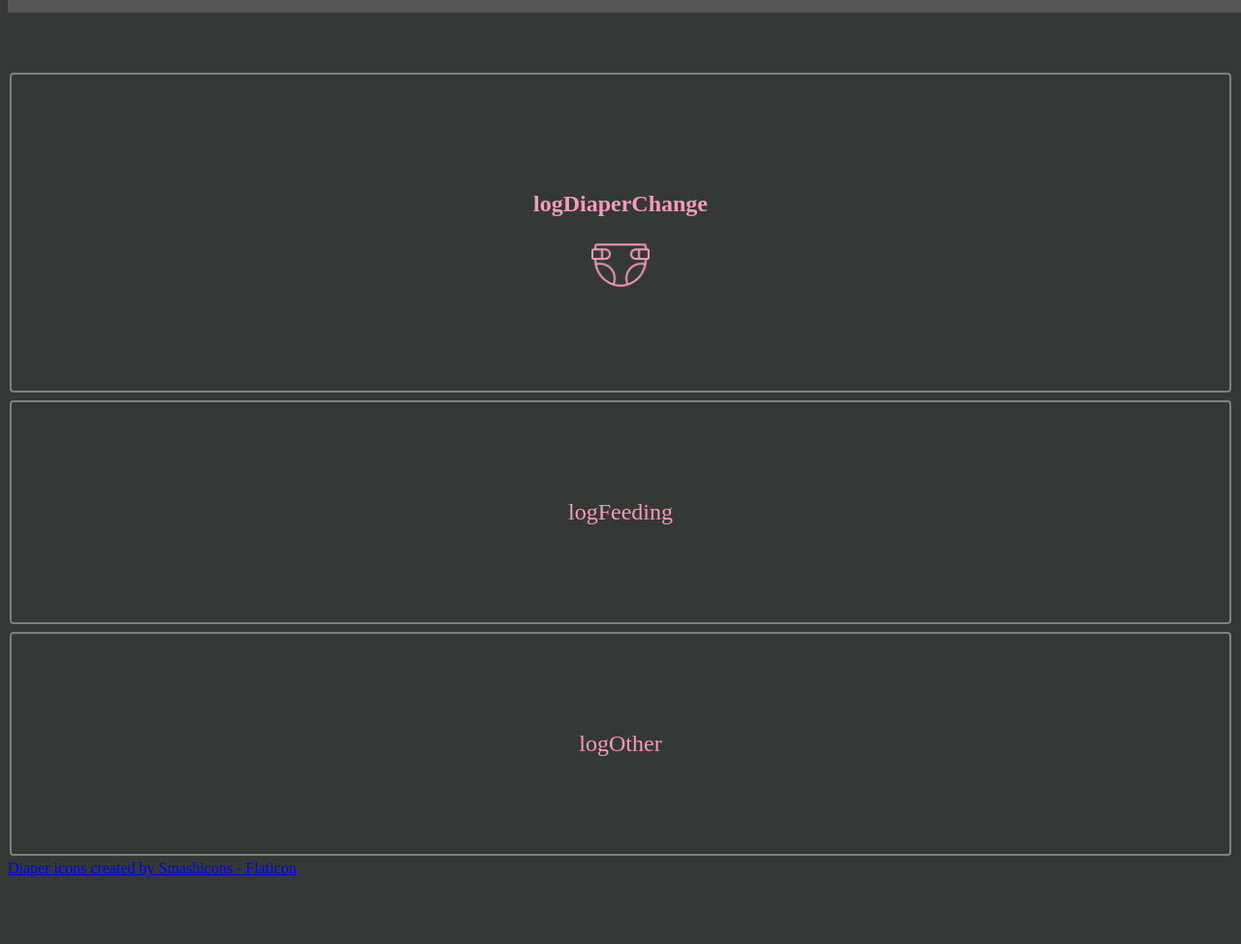
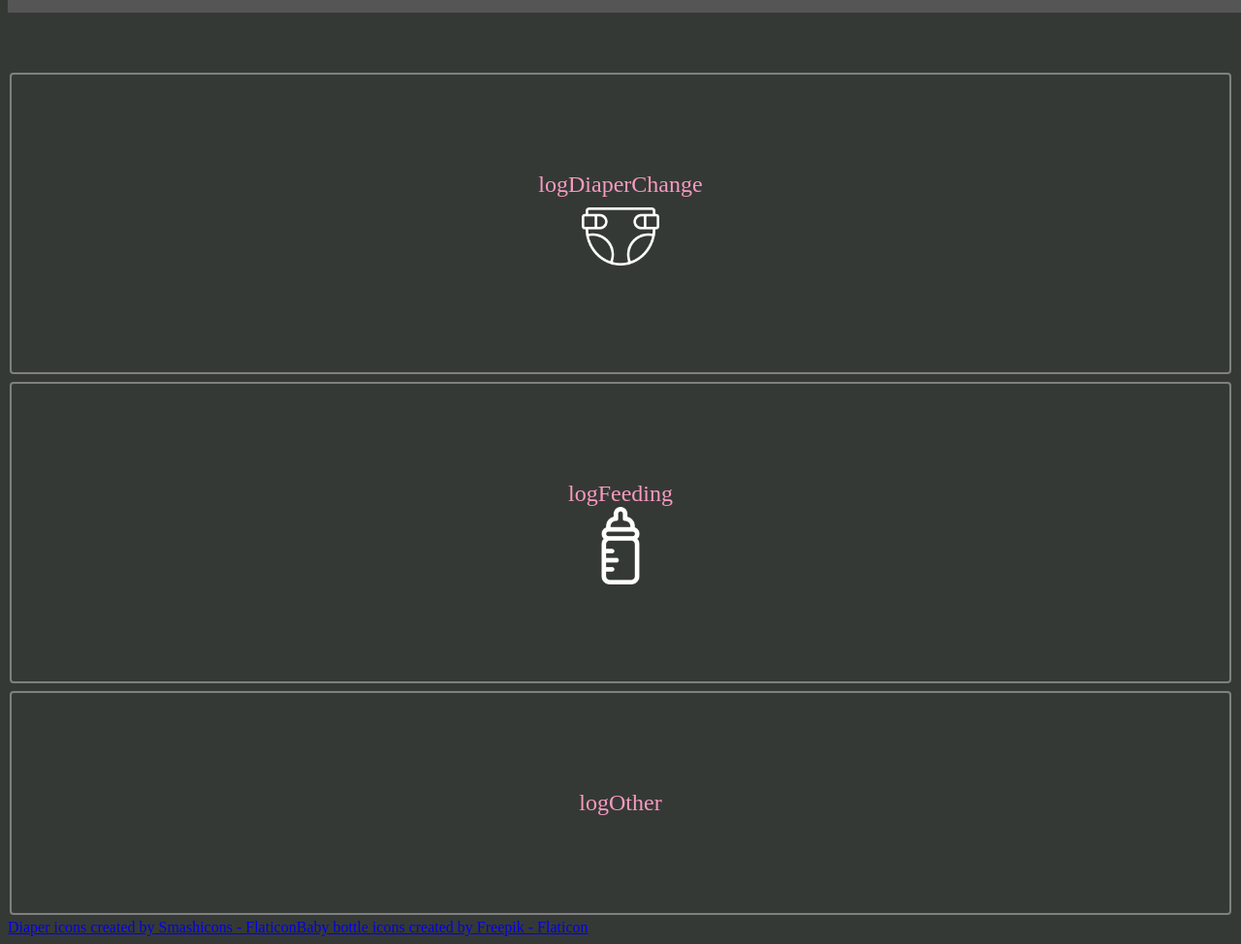
Before and after one commit to pjchapates/bebeLogger, a website: page html/index.html in a window 1280 px wide. Shown: the part 79-1053 px from the top of the page at 97% size. Before the commit the page ends 992 px from the top, so only its background shows below. Drawn offline with Linux system fonts and the light colour scheme; a web font is replaced by a local one.

Commit message:
cleaned up formatting and added bottle icon

```diff
--- a/html/index.html
+++ b/html/index.html
@@ -32,13 +32,14 @@
     <div class="flex-container-vert">
         <button class="big-button">
             <div class="flex-container-vert">
-                <h2>logDiaperChange</h2>
-                <img src="../resources/imgs/diaperIcon.png" alt="Diaper Icon" class="button-icon-center pink-img-filter"/>
+                logDiaperChange
+                <img src="../resources/imgs/diaper-icon.png" alt="Diaper Icon" class="button-icon-center pink-img-filter"/>
             </div>
         </button>
 
         <button class="big-button">
             logFeeding
+            <img src="../resources/imgs/bottle-icon.png" alt="Bottle Icon" class="button-icon-center pink-img-filter"/>
         </button>
 
         <button class="big-button">
@@ -51,6 +52,9 @@
 </body>
 
 <footer>
-    <a href="https://www.flaticon.com/free-icons/diaper" title="diaper icons">Diaper icons created by Smashicons - Flaticon</a>
+    <div class="flex-container">
+        <a href="https://www.flaticon.com/free-icons/diaper" title="diaper icons">Diaper icons created by Smashicons - Flaticon</a>
+        <a href="https://www.flaticon.com/free-icons/baby-bottle" title="baby bottle icons">Baby bottle icons created by Freepik - Flaticon</a>
+    </div>
 </footer>
 </html>
--- a/resources/css/dark-theme.css
+++ b/resources/css/dark-theme.css
@@ -73,7 +73,8 @@ button {
 }
 
 .pink-img-filter {
-  filter: invert(89%) sepia(16%) saturate(2069%) hue-rotate(286deg) brightness(96%) contrast(101%)
+  /* filter: invert(89%) sepia(16%) saturate(2069%) hue-rotate(286deg) brightness(96%) contrast(101%); */
+  filter: invert(100%);
 }
 
 #blink_text{
--- a/resources/css/layout.css
+++ b/resources/css/layout.css
@@ -8,7 +8,6 @@
     flex-direction: column;
 }
 
-/* Header */
 header {
   display: flex;
   justify-content: space-evenly;
@@ -30,19 +29,14 @@ header li {
   padding: 0 10px;
 }
 
-input {
-
-}
-
 .button-icon-center {
   display: block;
   margin-left: auto;
   margin-right: auto;
-  width: 5%;
+  width: 80px;
 }
 
-/* Main content */
 .main {
-  margin-top: 150px; /* Add a top margin to avoid content overlay */
+  margin-top: 150px;
   width: 100%;
 }
```
Also changed, not shown: resources/imgs/bottle-icon.png (added), resources/imgs/diaper-icon.png (renamed from resources/imgs/diaperIcon.png).
